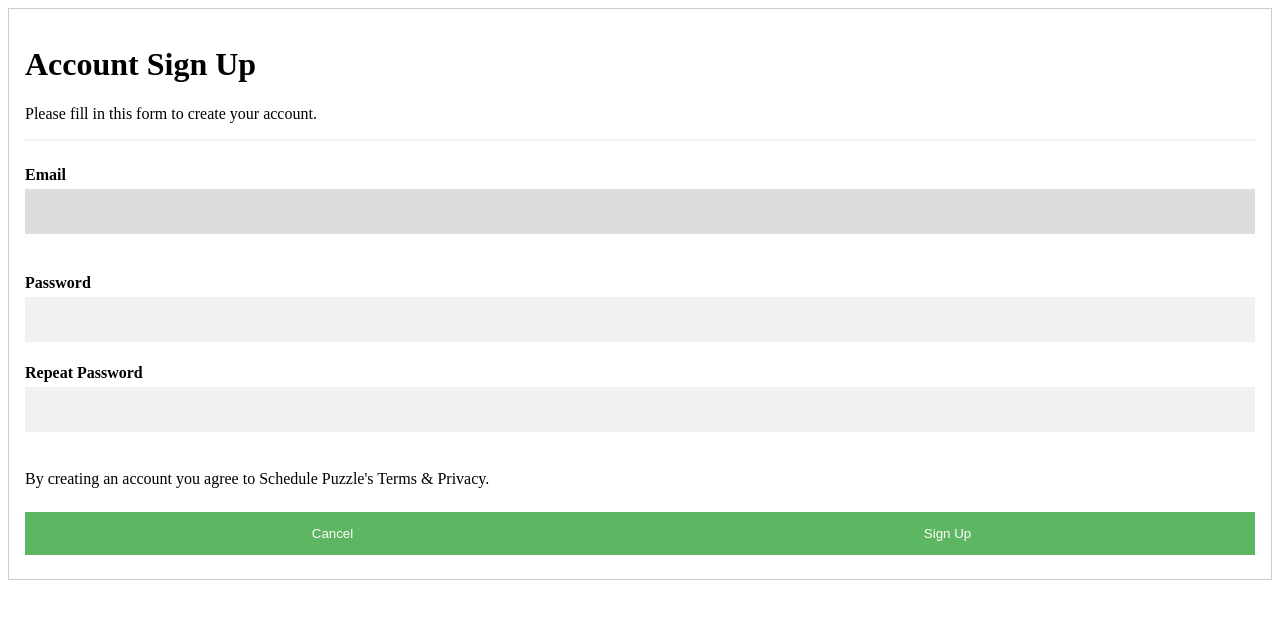
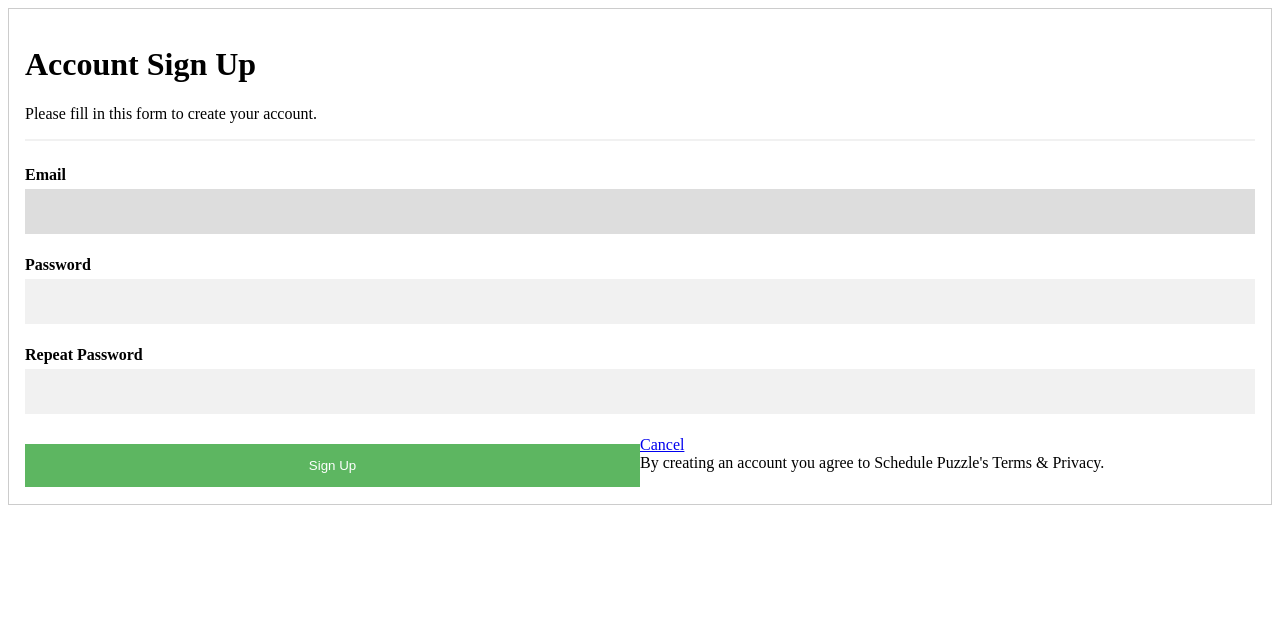
Before and after one commit to kaypineda/2023-Fall-CS411W-Gold-Prototype, a Django app: page /register/ in a window 1280 px wide. Shown: the top 619 px of the page. Run offline with Django 4.2, Linux system fonts and the light colour scheme.

Commit message:
added lato font and swapped button class

```diff
--- a/AppUser/templates/AppUser/registerform.html
+++ b/AppUser/templates/AppUser/registerform.html
@@ -2,7 +2,7 @@
 <form action="{% url 'AppUser:user_register' %}" method="POST" style="border:1px solid #ccc">
     {% csrf_token %}
     <!-- {{ form.as_p}} -->
-
+    <link href="https://fonts.googleapis.com/css2?family=Lato:wght@400;700&display=swap" rel="stylesheet">
     <!-- <link rel="stylesheet" type="text/css" href="{% static 'AppCalendar/css/styles.css' %}"> -->
     <link rel="stylesheet" type="text/css" href="{% static 'AppUser/css/registerform.css' %}">
 <div class="container">
@@ -15,7 +15,7 @@
     {% if form.email.errors %}
         <div class = "field-error">{{ form.email.errors }}</div>
     {% endif %}
-    <br><br>
+
 
    <!--  <label for="Phone Number"><b>Phone Number</b></label>
     <input type="text" placeholder="Enter Phone Number" name="Phone Number" id="Phone Number" required> -->
@@ -37,11 +37,13 @@
 
     <!-- <p>By creating an account you agree to <a href="#" style="color:dodgerblue">Schedule Puzzle's Terms & Privacy</a>.</p> -->
 
+
+    <div class="button-container">
+        <button type="submit" class="signupbtn">Sign Up</button>
+        <a href="{% url 'AppUser:user_login' %}" class="cancelbtn">Cancel</a>
+
+    </div>
     <p>By creating an account you agree to Schedule Puzzle's Terms & Privacy.</p>
 
-    <div class="clearfix">
-        <button type="button" class="cancelbtn">Cancel</button>
-        <button type="submit" class="signupbtn">Sign Up</button>
-    </div>
 </div>
 </form>
```
